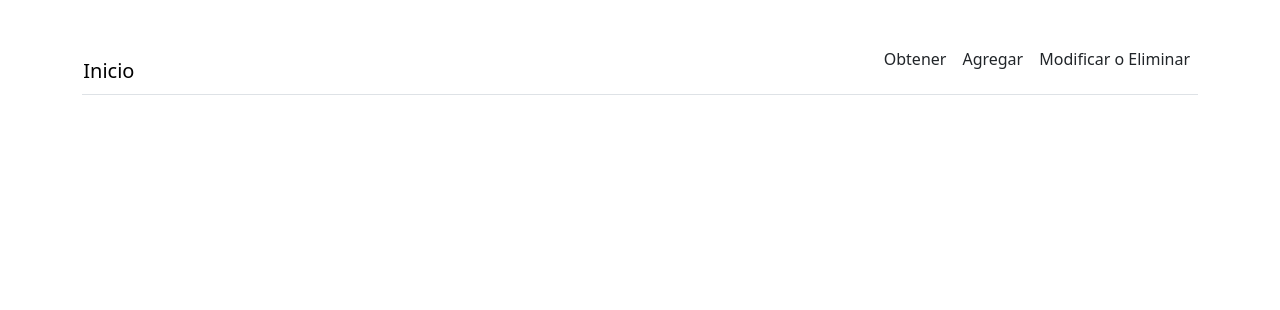
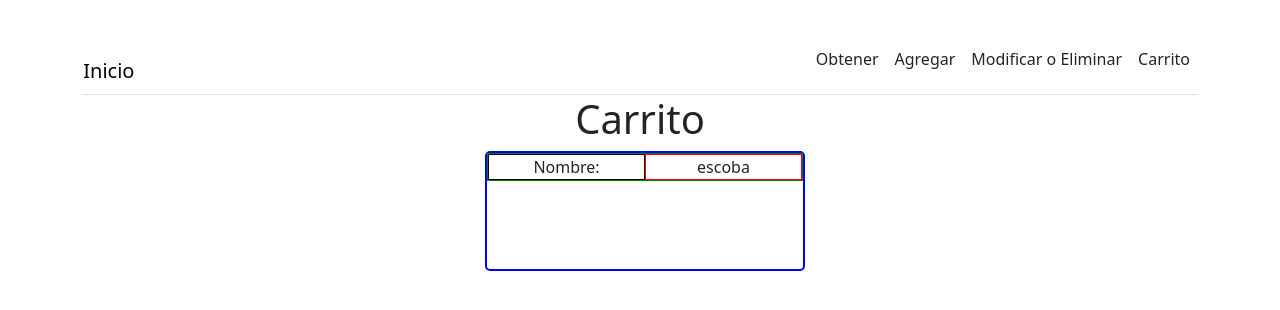
Before and after one commit to juanjo0327/prueba-Angular_C, an Angular app in the folder angularapp1.client/: page /carrito in a window 1280 px wide. Before the commit this address led to /. Shown: the top 310 px of the page. Built offline with nearby package versions, Linux system fonts and the light colour scheme.

Commit message:
Se sube la nueva pantalla para empezar el carrito

```diff
--- a/angularapp1.client/src/app/app-routing.module.ts
+++ b/angularapp1.client/src/app/app-routing.module.ts
@@ -6,6 +6,7 @@ import { BrowserModule } from '@angular/platform-browser';
 import { CommonModule } from '@angular/common';
 import { ModificarComponent } from './modules/Modificar/modificar.component';
 import { ModificarProducto } from './modules/Modificar/modificarProducto/modificarProducto.component';
+import { carritoComponent } from './modules/carrito/carrito.component';
 
 const routes: Routes =
   [
@@ -14,6 +15,7 @@ const routes: Routes =
     { path: 'modificar', component: ModificarComponent },
     { path: 'modificarProducto/:id', component: ModificarProducto },
     { path: '', redirectTo: '/inicio', pathMatch: 'full' },
+    { path: 'carrito', component: carritoComponent},
   ];
 
 @NgModule({
--- a/angularapp1.client/src/app/app.component.html
+++ b/angularapp1.client/src/app/app.component.html
@@ -19,6 +19,9 @@
         <li class="nav-item opciones">
           <a class="nav-link text-dark" id="" [routerLink]="['/modificar']">Modificar o Eliminar</a>
         </li>
+        <li class="nav-item opciones">
+          <a class="nav-link text-dark" id="" [routerLink]="['/carrito']">Carrito</a>
+        </li>
       </ul>
     </div>
   </nav>
--- a/angularapp1.client/src/app/app.module.ts
+++ b/angularapp1.client/src/app/app.module.ts
@@ -6,6 +6,7 @@ import { RouterModule } from '@angular/router';
 import { AppRoutingModule } from './app-routing.module';
 import { AppComponent } from './app.component';
 import { AgregarComponent } from './modules/Agregar/agregar.component';
+import { carritoComponent } from './modules/carrito/carrito.component';
 import { InicioComponent } from './modules/Inicio/Inicio.component';
 import { ModificarComponent } from './modules/Modificar/modificar.component';
 import { ModificarProducto } from './modules/Modificar/modificarProducto/modificarProducto.component';
@@ -18,6 +19,7 @@ import { ModificarProducto } from './modules/Modificar/modificarProducto/modific
     AgregarComponent,
     ModificarComponent,
     ModificarProducto,
+    carritoComponent
   ],
   imports: [
     CommonModule,
--- /dev/null
+++ b/angularapp1.client/src/app/modules/carrito/carrito.component.css
@@ -0,0 +1,10 @@
+.box-tienda {
+  border: 2px solid blue;
+  height: 120px;
+  width: 25%;
+  margin-left: 10px;
+  border-radius: 5px;
+}
+
+.cardItem{
+}
--- /dev/null
+++ b/angularapp1.client/src/app/modules/carrito/carrito.component.html
@@ -0,0 +1,17 @@
+<h1>Carrito</h1>
+
+<div style="display:flex; justify-content:center">
+  <div class="box-tienda">
+    <div class="cardItem" style="border: 1px solid green; display: flex">
+      <div style="border: 1px solid black; width: 50%">
+        <span>Nombre:</span>
+      </div>
+      <div style="border: 1px solid red; width: 50%">
+        <span>escoba</span>
+      </div>
+    </div>
+    <div>
+      <img resource=""/>
+    </div>
+  </div>
+</div>
--- /dev/null
+++ b/angularapp1.client/src/app/modules/carrito/carrito.component.ts
@@ -0,0 +1,20 @@
+import { Component } from '@angular/core';
+
+@Component({
+  selector: 'carritoComponent',
+  templateUrl: './carrito.component.html',
+  styleUrls: ['./carrito.component.css']
+})
+
+export class carritoComponent {
+  lstDatos: any[] = [
+    {
+      dato1: "Id",
+      dato2: "nombre_Producto",
+      dato3: "nombreTipoProducto",
+      dato4: "Descripcion",
+      dato5: "Existencia",
+      dato6: "precio"
+    }
+  ]
+}
```
Also changed, not shown: 1 other file (tests, documents, lock files or other folders).
